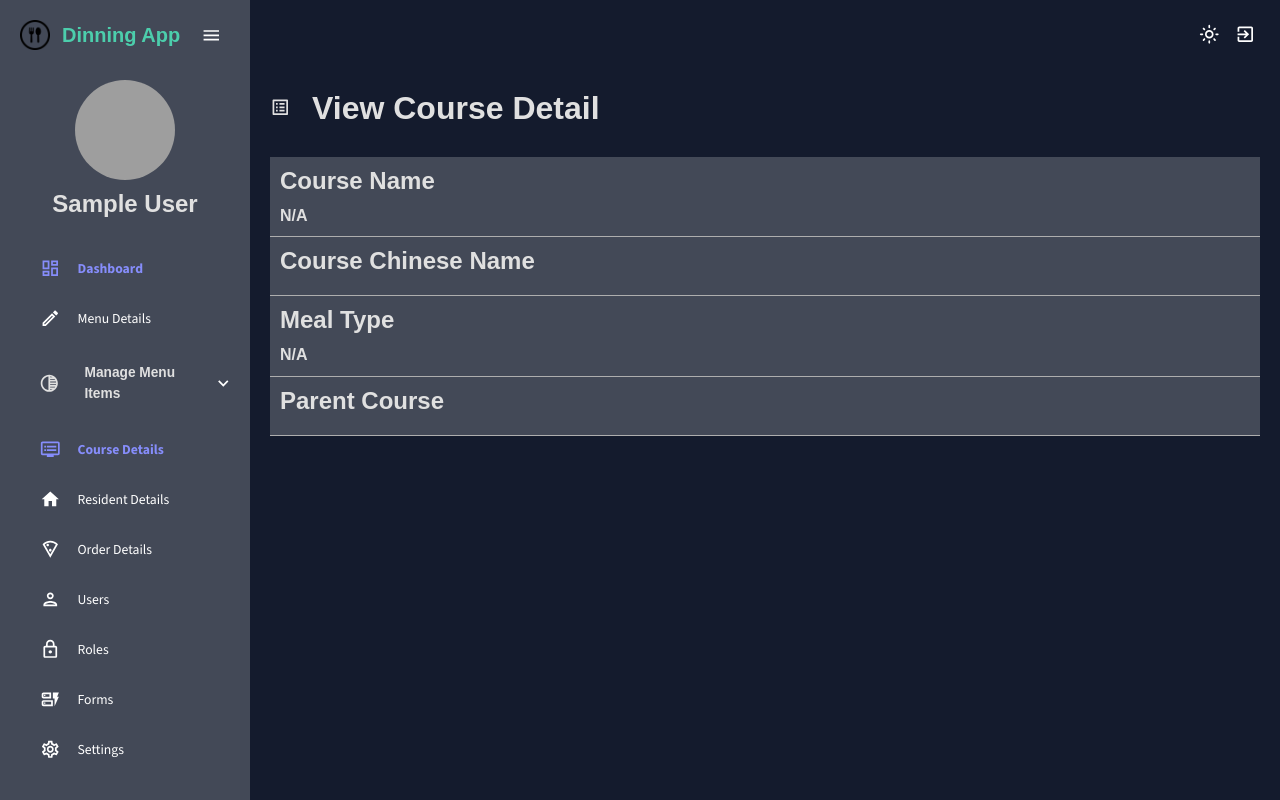
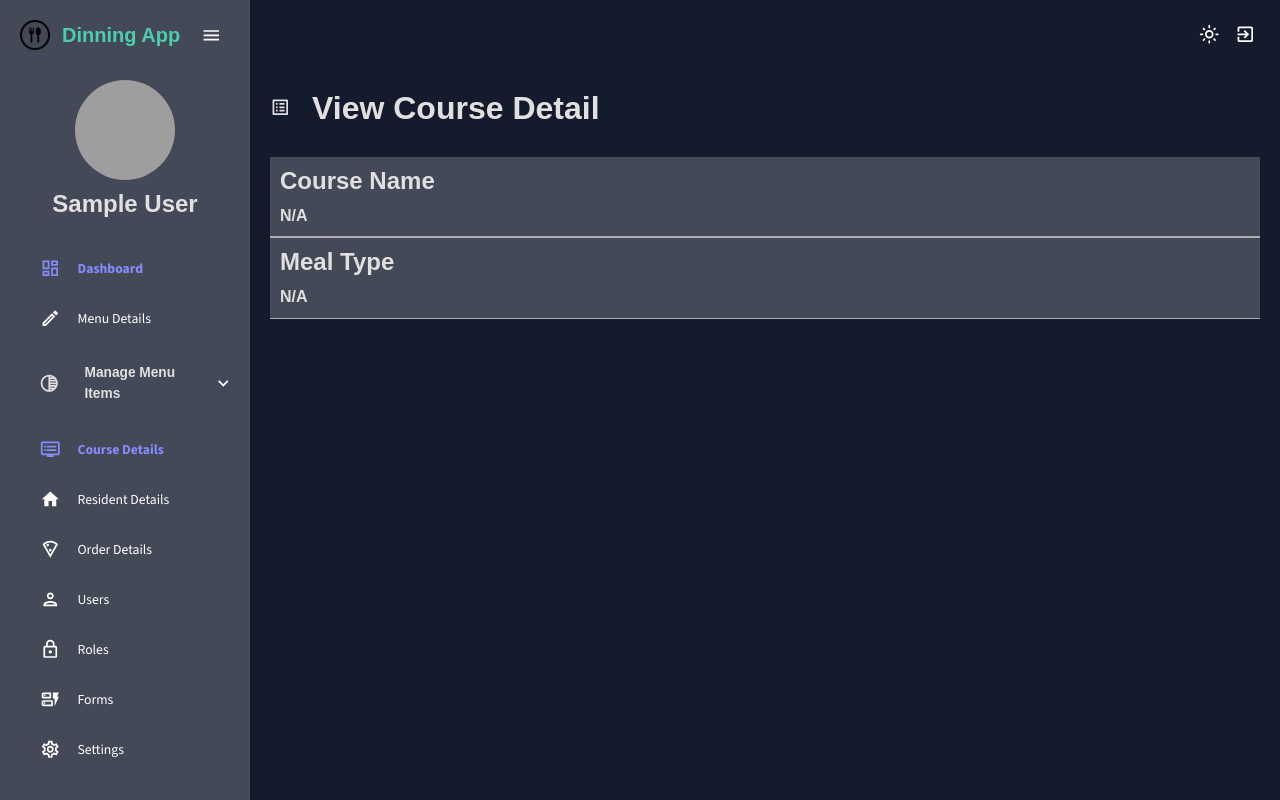
Before and after one commit to UsmanKapadiya/hamiltondinnerapp-admin, a React (Vite) app: page /category-details/1 in a window 1280 px wide. Built offline with nearby package versions, Linux system fonts and the light colour scheme; sample sign-in values are in the browser's storage; grey boxes are pictures that could not be loaded.

Commit message:
Chinese name and parent course if available then show

```diff
--- a/src/scenes/category/categoryDetails-view.jsx
+++ b/src/scenes/category/categoryDetails-view.jsx
@@ -87,7 +87,7 @@ const CategoryDetailsView = () => {
                         </Typography>
                     </Box>
                     <Divider sx={{ bgcolor: colors.gray[300] }} />
-                    {/* {categoryDetails?.category_chinese_name && ( */}
+                    {categoryDetails?.category_chinese_name && (
                         <Box p="10px">
                             <Typography color={colors.gray[100]} variant="h3" fontWeight="600">
                                 Course Chinese Name
@@ -96,7 +96,7 @@ const CategoryDetailsView = () => {
                                 {categoryDetails?.category_chinese_name || ""}
                             </Typography>
                         </Box>
-                    {/* )} */}
+                    )}
                     <Divider sx={{ bgcolor: colors.gray[300] }} />
                     <Box p="10px">
                         <Typography color={colors.gray[100]} variant="h3" fontWeight="600">
@@ -107,6 +107,8 @@ const CategoryDetailsView = () => {
                         </Typography>
                     </Box>
                     <Divider sx={{ bgcolor: colors.gray[300] }} />
+                    {getParentName(categoryDetails?.parent_id) && (
+                        <>
                             <Box p="10px">
                                 <Typography color={colors.gray[100]} variant="h3" fontWeight="600">
                                     Parent Course
@@ -116,6 +118,8 @@ const CategoryDetailsView = () => {
                                 </Typography>
                             </Box>
                             <Divider sx={{ bgcolor: colors.gray[300] }} />
+                        </>
+                    )}
                 </Box>
             )}
         </Box>
```
Lines whose indentation alone changed are shown as unchanged.
